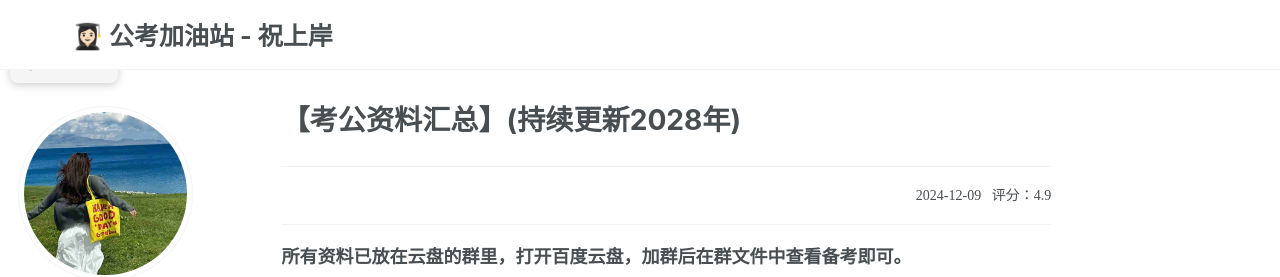
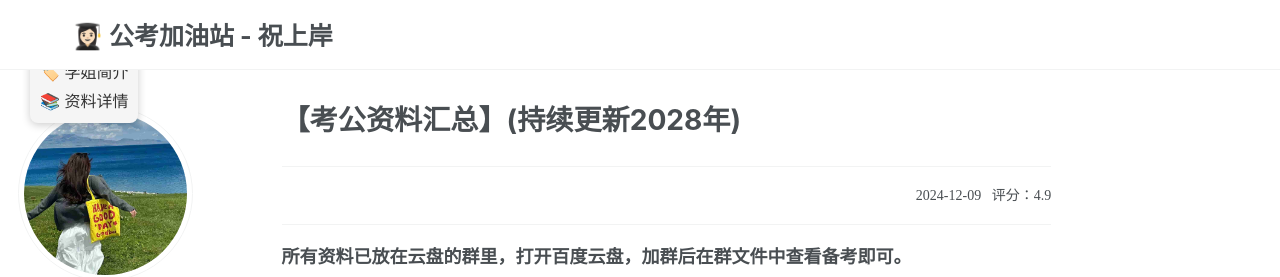
Before and after one commit to KnowledgeStoreVIP/GkStoreVIP.github.io, a Jekyll site: the page built from _pages/about.md, in a window 1280 px wide. Shown: the top 277 px of the page. Built offline with Jekyll 4.4.1, drawn with Linux system fonts in a browser that asks for light colours; comment, search, counter and statistics services are not loaded.

Commit message:
Update about.md

```diff
--- a/_pages/about.md
+++ b/_pages/about.md
@@ -9,7 +9,7 @@ redirect_from:
 
 -----
 <!-- 浮动导航 -->
-<div style="position: fixed; top: 10px; left: 10px; background-color: #f5f5f5; padding: 10px; border-radius: 8px; box-shadow: 0 2px 8px rgba(0,0,0,0.2);">
+<div style="position: fixed; top: 50px; left: 30px; background-color: #f5f5f5; padding: 10px; border-radius: 8px; box-shadow: 0 2px 8px rgba(0,0,0,0.2);">
   <a href="#about" style="display: block; margin-bottom: 5px; text-decoration: none; font-size: 16px; color: #333;">🏷️ 学姐简介</a>
   <a href="#details" style="display: block; text-decoration: none; font-size: 16px; color: #333;">📚 资料详情</a>
 </div>
```
